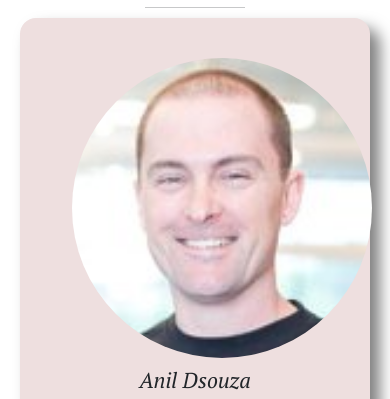
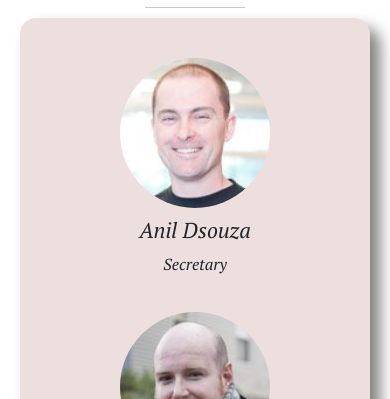
Before and after one commit to sandeepndsouza/11A.Annunciation-Dev, a website: page team.html in a window 390 px wide. Shown: the part 684-1083 px from the top of the page. Drawn offline with nearby package versions, Linux system fonts and the light colour scheme.

Commit message:
15Nov23V4

```diff
--- a/style.css
+++ b/style.css
@@ -385,15 +385,22 @@ padding: 10px; */
   .event .event-left .event-date {
     padding: 10px 0;
   }
-  .navbars ul li  a{
+  /* .navbars ul li  a{
     position: relative;
     margin: 0 15px;
     color: white;
     text-decoration: none;
-    /* letter-spacing: 2px; */
+    letter-spacing: 2px;
     font-size: 1rem;
-    /* font-weight: 300px; */
+    font-weight: 300px;
     transition: 0.5s;
 
+  } */
+
+  .team img{
+    width:150px;
+    height: 150px;
+    border-radius: 50%;
+    margin: 10px;
   }
 }
```
